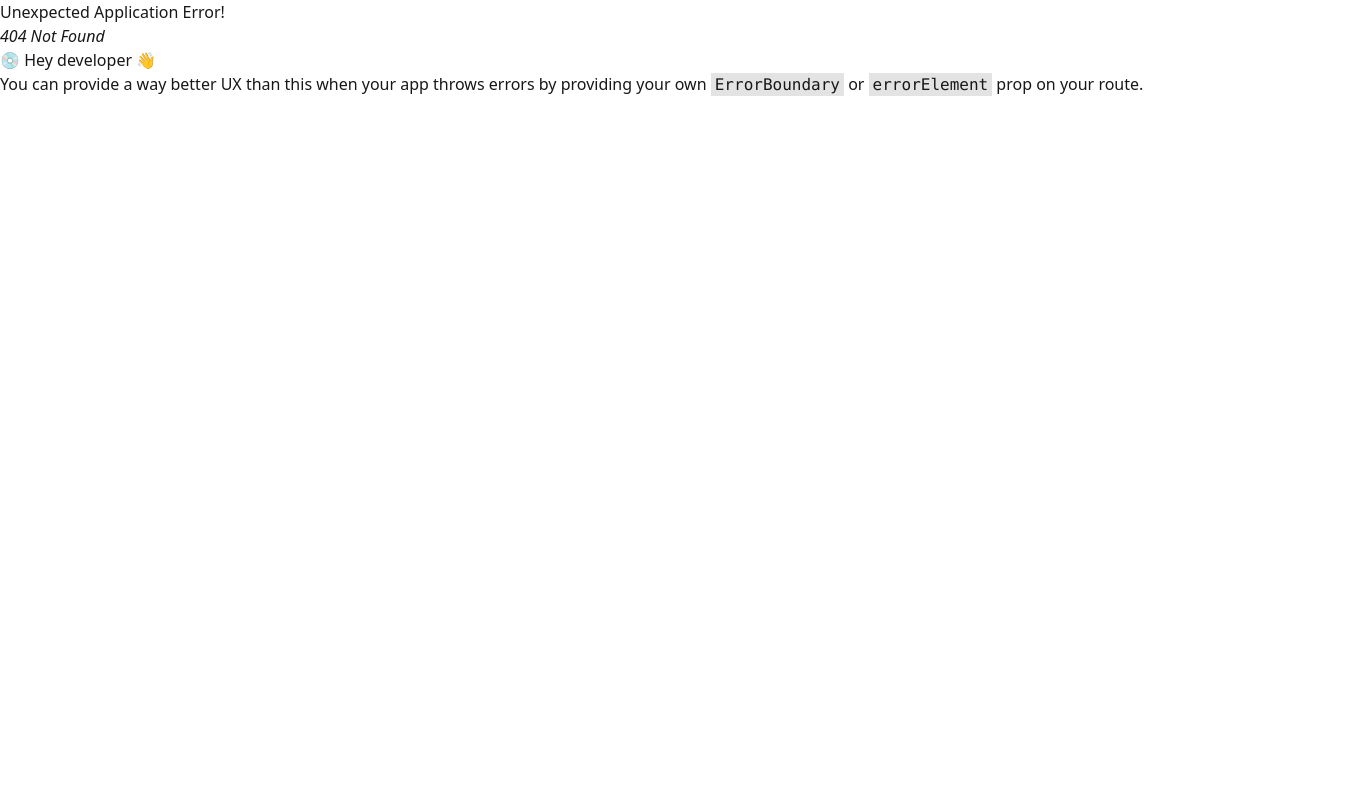
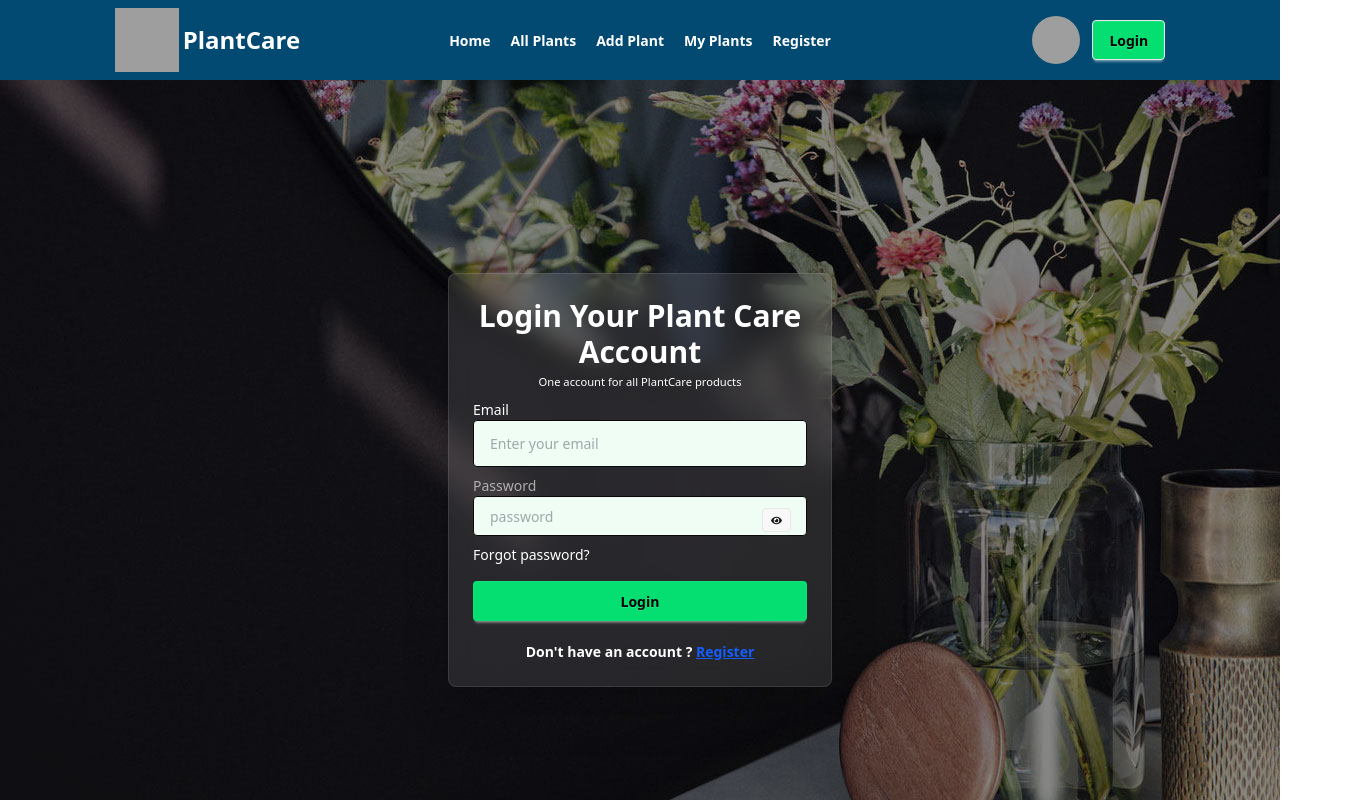
Before and after one commit to jamilWebdesign2024/plant-care-tracker-client, a React (Vite) app: page /auth/login in a window 1280 px wide. Before the commit this address had no page. Shown: the top 800 px of the page, 1368 px wide, since content can reach past the window. Built offline with nearby package versions, Linux system fonts and the light colour scheme; no server answers; grey boxes are pictures that could not be loaded.

Commit message:
navbar is finnaly done

```diff
--- a/package.json
+++ b/package.json
@@ -14,8 +14,10 @@
     "firebase": "^11.8.1",
     "react": "^19.1.0",
     "react-dom": "^19.1.0",
+    "react-icons": "^5.5.0",
     "react-router": "^7.6.1",
     "react-toastify": "^11.0.5",
+    "sweetalert2": "^11.22.0",
     "tailwindcss": "^4.1.7"
   },
   "devDependencies": {
--- a/src/Components/Navbar.jsx
+++ b/src/Components/Navbar.jsx
@@ -1,50 +1,128 @@
-import React from 'react';
+import React, { use } from 'react';
 import { Link, NavLink } from 'react-router';
 import icon from '../../src/assets/icon.png'
+import { AuthContext } from '../Context/AuthContext';
+import { toast } from 'react-toastify';
+
+
+
+
 
 const Navbar = () => {
 
-        const links = <>
+    const {user, logOut}=use(AuthContext);
+    // const navigate =useNavigate();
+
+    const handleLogout =()=>{
+        console.log("logout successfully");
+        logOut().then(() => {
+            // navigate('/auth/login');
+            toast.success("Logout Successfully")
+
+        })
+        .catch((error) => {
+            console.log(error);
+
+        });
+
+    }
+
+return (
+        <div className='sticky top-0 bottom-0 z-50 bg-sky-900 bg-o h-auto text-white font-bold'>
+
+            <div className="navbar w-10/12 mx-auto ">
+                    <div className="navbar-start">
+                    <div className='flex items-center gap-1'>
+                     <img className='h-16 w-16' src={icon} alt="" />
+                    <h3 className='text-2xl'>PlantCare</h3>
+                 </div>
+                    </div>
+                    <div className="navbar-center hidden lg:flex">
+                        <ul className="menu menu-horizontal px-1 flex items-center gap-5">
                             <NavLink to='/'><li>Home</li></NavLink>
                             <NavLink to='/allPlants'><li>All Plants</li></NavLink>
                             <NavLink to='/addPlant'><li>Add Plant</li></NavLink>
                             <NavLink to='/myPlants'><li>My Plants</li></NavLink>
-            <NavLink to='/register'><li>Register</li></NavLink>
-        </>
+                            {!user && <NavLink to='/register'><li>Register</li></NavLink>}
+                        </ul>
+                    </div>
+                    <div className="navbar-end gap-3">
+                        <a className="lg:block hidden">{user && user.email}</a>
+                        <div className='lg:block hidden'><img className='w-12 h-12 rounded-[50%]' src={`${user && user.photoURL}`} alt="" /></div>
+                        <div className='lg:block hidden'>
+                            {
+                            user ? <button onClick={handleLogout} className='btn bg-red-600 text-white'>Logout</button>
+                            :
+                            <Link to="/auth/login"><button className='btn bg-green-400 text-black'>Login</button></Link>
+                            }
+                        </div>
 
-
-
-    return (
-
-        <div className="navbar shadow-sm  bg-black text-green-400 font-bold sticky z-50 top-0 bottom-0">
-            <div className='navbar w-10/12 mx-auto'>
-                <div className="navbar-start">
+                    </div>
                     <div className="dropdown">
                         <div tabIndex={0} role="button" className="btn btn-ghost lg:hidden">
                             <svg xmlns="http://www.w3.org/2000/svg" className="h-5 w-5" fill="none" viewBox="0 0 24 24" stroke="currentColor"> <path strokeLinecap="round" strokeLinejoin="round" strokeWidth="2" d="M4 6h16M4 12h8m-8 6h16" /> </svg>
                         </div>
                         <ul
                             tabIndex={0}
-                    className="menu menu-sm dropdown-content bg-base-100 rounded-box z-1 mt-3 w-52 p-2 shadow">
-                    {links}
+                            className="menu menu-sm dropdown-content bg-base-100 rounded-box z-1 mt-3 w-52 p-2 shadow flex flex-col items-start text-start gap-1">
+                            <div className='bg-white text-black flex flex-col justify-end'>
+                                <NavLink to='/'><li>Home</li></NavLink>
+                                <NavLink to='/allPlants'><li>All Plants</li></NavLink>
+                                <NavLink to='/addPlant'><li>Add Plant</li></NavLink>
+                                <NavLink to='/myPlants'><li>My Plants</li></NavLink>
+                                {
+                                    !user && <NavLink to='/register'><li>Register</li></NavLink>
+                                }
+                                {
+                                    user ? <Link onClick={handleLogout} className='bg-red-600 text-white'><span>Logout</span></Link>
+                                    :
+                                    <Link to="/auth/login"><button className='bg-green-400 text-black cursor-pointer'>Login</button></Link>
+                                }
+                                <img className='w-10 h-10 rounded-[50%]' src={`${user && user.photoURL}`} alt="" />
+                                <a className="">{user && user.email}</a>
+                            </div>
+
+
                         </ul>
                         </div>
-                <div className='flex items-center gap-1'>
-                    <img className='h-16 w-16' src={icon} alt="" />
-                    <h3 className='text-2xl'>PlantCare</h3>
             </div>
-            </div>
-            <div className="navbar-center hidden lg:flex">
-                <ul className="menu menu-horizontal px-1 flex gap-5">
-                {links}
-                </ul>
-            </div>
-            <div className="navbar-end">
-                <Link to='/login'><button className='btn bg-green-400 text-black'>Login</button></Link>
-            </div>
-            </div>
+
+
         </div>
     );
 };
 
 export default Navbar;
+
+
+    // return (
+
+    //     <div className="navbar shadow-sm  bg-black text-green-400 font-bold sticky z-50 top-0 bottom-0">
+    //         <div className='navbar w-10/12 mx-auto'>
+    //             <div className="navbar-start">
+    //             <img src={icon} alt="" />
+    //             <div tabIndex={0} role="button" className="btn btn-ghost lg:hidden">
+
+    //             </div>
+    //             <ul
+    //                 tabIndex={0}
+    //                 className="menu menu-sm dropdown-content bg-base-100 rounded-box z-1 mt-3 w-52 p-2 shadow">
+    //                 {links}
+    //             </ul>
+    //             </div>
+    //             <div className='flex items-center gap-1'>
+    //                 <img className='h-16 w-16' src={icon} alt="" />
+    //                 <h3 className='text-2xl'>PlantCare</h3>
+    //             </div>
+    //         </div>
+    //         <div className="navbar-center hidden lg:flex">
+    //             <ul className="menu menu-horizontal px-1 flex gap-5">
+    //             {links}
+    //             </ul>
+    //         </div>
+    //         <div className="navbar-end">
+    //             <Link to='/login'><button className='btn bg-green-400 text-black'>Login</button></Link>
+    //         </div>
+    //         </div>
+    //     </div>
+    // );
--- a/src/Context/AuthProvider.jsx
+++ b/src/Context/AuthProvider.jsx
@@ -1,41 +1,59 @@
-// import React from 'react';
-// import { AuthContext } from './AuthContext';
+import React, { useEffect, useState } from 'react';
+import { AuthContext } from './AuthContext';
+import { createUserWithEmailAndPassword, GoogleAuthProvider, onAuthStateChanged, signInWithEmailAndPassword, signInWithPopup, signOut, updateProfile } from 'firebase/auth';
+import { auth } from '../firebase/firebase.init';
 
 
-// const AuthProvider = ({children}) => {
-
-
-//      const userInfo = {
-
-//     }
-
-//     const createuser =()=>{
-//         return createUserWithEmailAndPassword
-//     }
-
-//     return (
-//         <AuthContext value={userInfo}>
-//             {children}
-//         </AuthContext>
-//     );
-// };
-
-// export default AuthProvider;
-
-import React from 'react';
-import { AuthContext } from './AuthContext';
-import { createUserWithEmailAndPassword } from 'firebase/auth';
-import { auth } from '../firebase/firebase.init';
+const googleProvider = new GoogleAuthProvider();
 
 const AuthProvider = ({children}) => {
 
+    const [user, setUser]=useState(null)
+    const [loading, setLoading]=useState(true)
+
     const createUser = (email, password)=>{
+        setLoading(true)
         return createUserWithEmailAndPassword(auth, email, password)
+    };
+
+    const signIn=(email, password)=>{
+        setLoading(true)
+        return signInWithEmailAndPassword(auth, email, password)
     }
+
+    const googleSignIn = ()=>{
+        return signInWithPopup(auth, googleProvider)
+    }
+
+    const logOut=()=>{
+        return signOut(auth)
+    }
+
+    const updateUser = (updatedData)=>{
+        return updateProfile(auth.currentUser, updatedData)
+    }
+
+     useEffect(()=>{
+     const unSubscribe  = onAuthStateChanged(auth, (currentUser)=>{
+            setUser(currentUser);
+            setLoading(false)
+        })
+        return ()=>{
+            unSubscribe();
+        }
+    }, [])
 
 
     const userInfo = {
-        createUser
+        user,
+        setUser,
+        createUser,
+        loading,
+        setLoading,
+        signIn,
+        googleSignIn,
+        logOut,
+        updateUser
     }
 
 
--- a/src/Pages/Login.jsx
+++ b/src/Pages/Login.jsx
@@ -1,37 +1,48 @@
-import React, { use } from 'react';
+import { use, useState } from 'react';
 import image from '../../src/assets/slider-3.jpg'
-// import { AuthContext } from '../Context/AuthContext';
+import { AuthContext } from '../Context/AuthContext';
+import { Link, useLocation, useNavigate } from 'react-router';
+import Swal from 'sweetalert2';
+import { FaEye, FaEyeSlash } from 'react-icons/fa';
+
 
 const Login = () => {
 
-  // const {createUser} = use(AuthContext);
-  // console.log(createUser);
+  const [error, setError]=useState("");
+  const [showPassword, setShowPassword]=useState(false)
+
+  const {signIn} = use(AuthContext)
+  const location =useLocation();
+  const navigate =useNavigate();
 
 
-  // const handleSignUp = e =>{
-  //     e.preventDefault();
-  //     const form = e.target;
+  const handleLogin = (e) =>{
+    e.preventDefault();
+    const form = e.target;
+    const email = form.email.value;
+    const password=form.password.value;
 
-  //     const formData = new FormData(form);
-  //     const email = formData.get('email');
-  //     const password = formData.get('password')
-  //     console.log(email, password);
-
-  //     // create user in the firebase
-
-  //     createUser(email, password)
-  //     .then(result =>{
-  //       console.log(result);
-
-  //     })
-
-  //     .catch(error =>{
-  //       console.log(error);
-
-  //     })
+    signIn(email, password)
+    .then((result)=>{
+      const user =result.user;
+      if(user){
+        Swal.fire({
+            position: "top-end",
+            icon: "success",
+            title: "Your PlantCare Profile has created",
+            showConfirmButton: false,
+            timer: 1500
+         });
+      }
+      navigate(`${location.state? location.state : "/"}`)
+    })
+    .catch((error)=>{
+      const errorCode = error.code;
+      setError(errorCode)
+    })
+  }
 
 
-  //   }
 
    return (
     <div className="relative min-h-screen flex items-center justify-center overflow-hidden">
@@ -49,7 +60,7 @@ const Login = () => {
               <h1 className="text-3xl font-bold text-center">Login Your Plant Care Account</h1>
               <p className='text-center'><small>One account for all PlantCare products</small></p>
             </div>
-            <form onSubmit={handleSignUp}>
+            <form onSubmit={handleLogin}>
               <label className="label text-white">Email</label>
               <input
                 type="email"
@@ -57,19 +68,28 @@ const Login = () => {
                 className="w-full px-4 py-3 mb-2 text-gray-600 bg-green-50 border border-neutral rounded focus:outline-none focus:ring-2 focus:ring-neutral"
                 placeholder="Enter your email"
               />
-              <label className="label text-white">Password</label>
-              <input
-                type="password"
-                name='password'
-                className="w-full px-4 py-3 text-gray-600 bg-green-50 border border-neutral rounded focus:outline-none focus:ring-2 focus:ring-neutral mb-5"
-                placeholder="Enter your password"
-              />
+              <label className="label">Password</label>
+                    <div className='relative'>
+                            <input
+                            type={showPassword ? 'text' : 'password'}
+                            name='password'
+                            className="input w-full px-4 py-3 mb-2 text-gray-600 bg-green-50 border border-neutral rounded focus:outline-none focus:ring-2 focus:ring-neutral"
+                            required
+                            placeholder="password" />
+                            <button
+                            onClick={()=>{setShowPassword(!showPassword)}}
+                            className='btn btn-xs absolute top-3 right-4'>{
+                                showPassword ? <FaEyeSlash></FaEyeSlash> : <FaEye />
+                            }</button>
+                    </div>
               <div className="">
                 <a className="link link-hover text-sm text-white">Forgot password?</a>
-              </div>
+                </div>
+                 {error && <p className='text-red-400 text-xs'>{error}</p>}
               <button className="btn font-bold bg-green-400 hover:bg-green-500 mt-4 w-full border-none text-black">
                 Login
               </button>
+              <p className='pt-5 font-semibold text-center'>Don't have an account ? <Link to="/register" className='text-blue-600 underline'>Register</Link></p>
             </form>
           </div>
         </div>
--- a/src/Pages/Register.jsx
+++ b/src/Pages/Register.jsx
@@ -1,40 +1,109 @@
-import React from 'react';
+import React, { use, useEffect } from 'react';
 import image from '../../src/assets/slider-2.jpg'
 import { AuthContext } from '../Context/AuthContext';
+import Swal from 'sweetalert2';
+import { useLocation, useNavigate } from 'react-router';
+
 
 const Register = () => {
 
-  const {createUser} = use(AuthContext);
-    console.log(createUser);
 
 
 
-  const handleSignUp = e =>{
+  const {createUser, googleSignIn, updateUser, setUser} = use(AuthContext);
+    console.log(createUser);
+     const location =useLocation();
+        const navigate =useNavigate();
+
+
+
+
+  const handleSignUp = (e) =>{
       e.preventDefault();
       const form = e.target;
+      // const photo = form.photo.value;
 
       const formData = new FormData(form);
-      const newUser = Object.fromEntries(formData.entries())
 
-      const email = formData.get('email');
-      const password = formData.get('password')
-      console.log(email, password);
+      const {email, password, photo, ...restFormData} = Object.fromEntries(formData.entries())
 
-      // create user in the firebase
+     createUser(email, password)
+      .then(result =>{
+        const user = result.user;
 
-      createUser(email, password)
-      .then(result =>{
-        console.log(result);
+        updateUser({displayName: name, photoURL: photo})
+          .then(()=>{
+              setUser({...user, displayName: name, photoURL: photo});
+              navigate(`${location.state? location.state : "/auth/login"}`)
+          })
+          .catch((error)=>{
+            setUser(user);
+            console.log(error);
+
+          })
+
+        const userProfile = {
+          email,
+          ...restFormData,
+          creationTime : result?.user?.metadata?.creationTime,
+          lastSignInTime : result?.user?.metadata?.lastSignInTime
+        }
+
+        // save profile info in the db
+        fetch('http://localhost:3000/users', {
+          method: 'POST',
+          headers: {
+            'content-type' : 'application/json'
+          },
+          body: JSON.stringify(userProfile)
+        })
+        .then(res => res.json())
+        .then(data =>{
+          if(data.insertedId){
+            Swal.fire({
+              position: "top-end",
+              icon: "success",
+              title: "Your PlantCare Account has created",
+              showConfirmButton: false,
+              timer: 1500
+            });
+          }
+          navigate(`${location.state? location.state : "/"}`)
+        })
+      })
+        .catch(error =>{
+        console.log(error);
+      })
+    }
+    const handleGoogleLogin = ()=>{
+      googleSignIn()
+      .then(result=>{
+        const user = result.user;
+        if(user){
+          Swal.fire({
+            position: "top-end",
+             icon: "success",
+              title: "Your PlantCare Account has created",
+              showConfirmButton: false,
+              timer: 1500
+          });
+        }
+        navigate(`${location.state? location.state : "/"}`)
+      })
+      .catch(error=>{
+          console.log(error);
 
       })
-
-      .catch(error =>{
-        console.log(error);
-
-      })
+      .catch((error) => {
+            const errorCode = error.code;
+            const errorMessage = error.message;
+            alert(errorMessage)
+            console.log(errorCode);
 
 
+        });
     }
+
 
 
 
@@ -90,7 +159,7 @@ const Register = () => {
                   Register your Account
                 </button>
                 <span>or</span>
-                <button className="btn font-bold bg-white hover:bg-green-500 mt-4 w-full border-none text-black">
+                <button onClick={handleGoogleLogin} className="btn font-bold bg-white hover:bg-green-500 mt-4 w-full border-none text-black">
                   Sign in With Google
                 </button>
               </div>
--- a/src/firebase/firebase.init.js
+++ b/src/firebase/firebase.init.js
@@ -0,0 +1,23 @@
+// Import the functions you need from the SDKs you need
+import { initializeApp } from "firebase/app";
+import { getAuth } from "firebase/auth";
+// import { getAuth } from "firebase/auth";
+// TODO: Add SDKs for Firebase products that you want to use
+// https://firebase.google.com/docs/web/setup#available-libraries
+
+// Your web app's Firebase configuration
+const firebaseConfig = {
+  apiKey:import.meta.env.VITE_apiKey,
+  authDomain: import.meta.env.VITE_authDomain,
+  projectId: import.meta.env.VITE_projectId,
+  storageBucket: import.meta.env.VITE_storageBucket,
+  messagingSenderId: import.meta.env.VITE_messagingSenderId,
+  appId: import.meta.env.VITE_appId
+};
+
+// Initialize Firebase
+const app = initializeApp(firebaseConfig);
+
+
+// Initialize Firebase Authentication and get a reference to the service
+export const auth = getAuth(app);
--- a/src/main.jsx
+++ b/src/main.jsx
@@ -29,7 +29,7 @@ const router = createBrowserRouter([
         Component: AllPlants
       },
       {
-        path: 'login',
+        path: '/auth/login',
         Component: Login
       },
       {
```
Also changed, not shown: 1 other file (tests, documents, lock files or other folders). Lines whose indentation alone changed are shown as unchanged.
